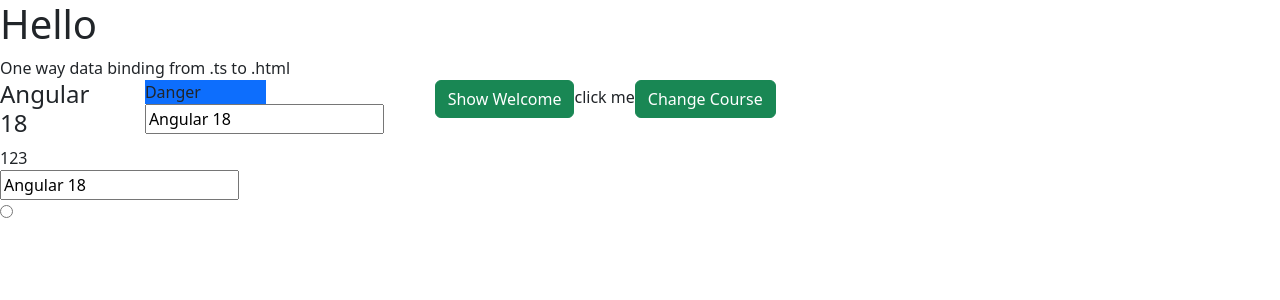
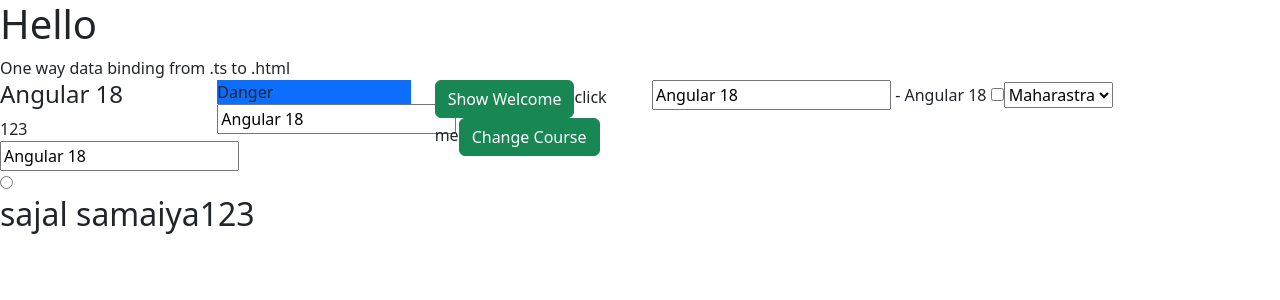
Before and after one commit to sam-india/Angular, an Angular app in the folder Angular18Test1/: page / in a window 1280 px wide. Shown: the top 300 px of the page. Built offline with nearby package versions, Linux system fonts and the light colour scheme.

Commit message:
One and two way data binding and signal

```diff
--- a/Angular18Test1/src/app/components/data-binding/data-binding.component.html
+++ b/Angular18Test1/src/app/components/data-binding/data-binding.component.html
@@ -10,7 +10,7 @@
     </div>
 </div>
 <div class="row">
-    <div class="col-4">
+    <div class="col-6">
         <div class="row">
             <div class="col-4">
                 <h4> {{courseName}} </h4><!--Interpolation-->
@@ -23,14 +23,25 @@
                 <div [class]=myClassName>Danger</div>
                 <input [type]="textInputType" [value]="courseName" placeholder="Enter course name" />
             </div>
+            <div class="col-4">
+                <button class="btn btn-success" (click)="showAlert('welcome Angular 18')">Show Welcome</button>
+                <span (click)="showAlert('welcome Angular 18')">click me</span>
+                <button class="btn btn-success" (click)="changeCourseName()">Change Course</button>
+            </div>
         </div>
     </div>
-    <div class="col-4">
-        <button class="btn btn-success" (click)="showAlert('welcome Angular 18')">Show Welcome</button>
-        <span (click)="showAlert('welcome Angular 18')">click me</span>
-        <button class="btn btn-success" (click)="changeCourseName()">Change Course</button>
+    <div class="col-6">
+        <input type="text" [(ngModel)]="courseName"/> - {{courseName}}
+        <input type="checkbox" [(ngModel)]="isIndian"/>
+        <select [(ngModel)]="stateName">
+            <option value="">Select</option>
+            <option value="Maharastra">Maharastra</option>
+            <option value="Goa">Goa</option>
+            <option value="MP">MP</option>
+
+        </select>
     </div>
-    <div class="col-4">
-
+    <div class="col-6">
+        <h2>{{firstName()}}</h2>
     </div>
 </div>
--- a/Angular18Test1/src/app/components/data-binding/data-binding.component.ts
+++ b/Angular18Test1/src/app/components/data-binding/data-binding.component.ts
@@ -1,9 +1,10 @@
-import { Component } from '@angular/core';
+import { Component, signal } from '@angular/core';
+import { FormsModule } from '@angular/forms';
 
 @Component({
   selector: 'app-data-binding',
   standalone: true,
-  imports: [],
+  imports: [FormsModule],
   templateUrl: './data-binding.component.html',
   styleUrl: './data-binding.component.css'
 })
@@ -11,11 +12,12 @@
   courseName: string = "Angular 18";
   inputType = "radio";
   rollNumber: number = 123;
-  isIndian: boolean = true;
+  isIndian: boolean = false;
   currentDate: Date = new Date();
   myClassName: string = "bg-primary";
   textInputType: string  = "text";
-
+  stateName:  string ="Maharastra";
+  firstName = signal("sajal samaiya123");
   constructor() {
 
   }
@@ -24,5 +26,6 @@
   }
   changeCourseName() {
     this.courseName="react js";
+    this.firstName.set("Sachin");
   }
 }
```
